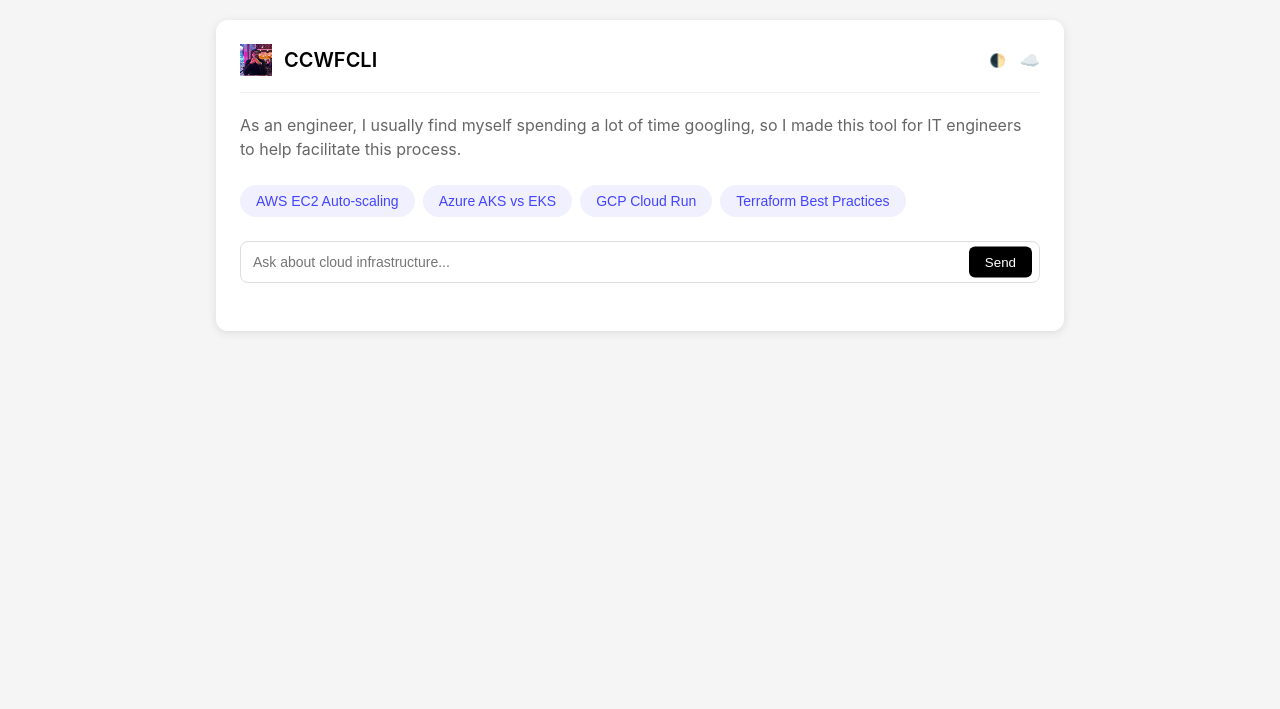
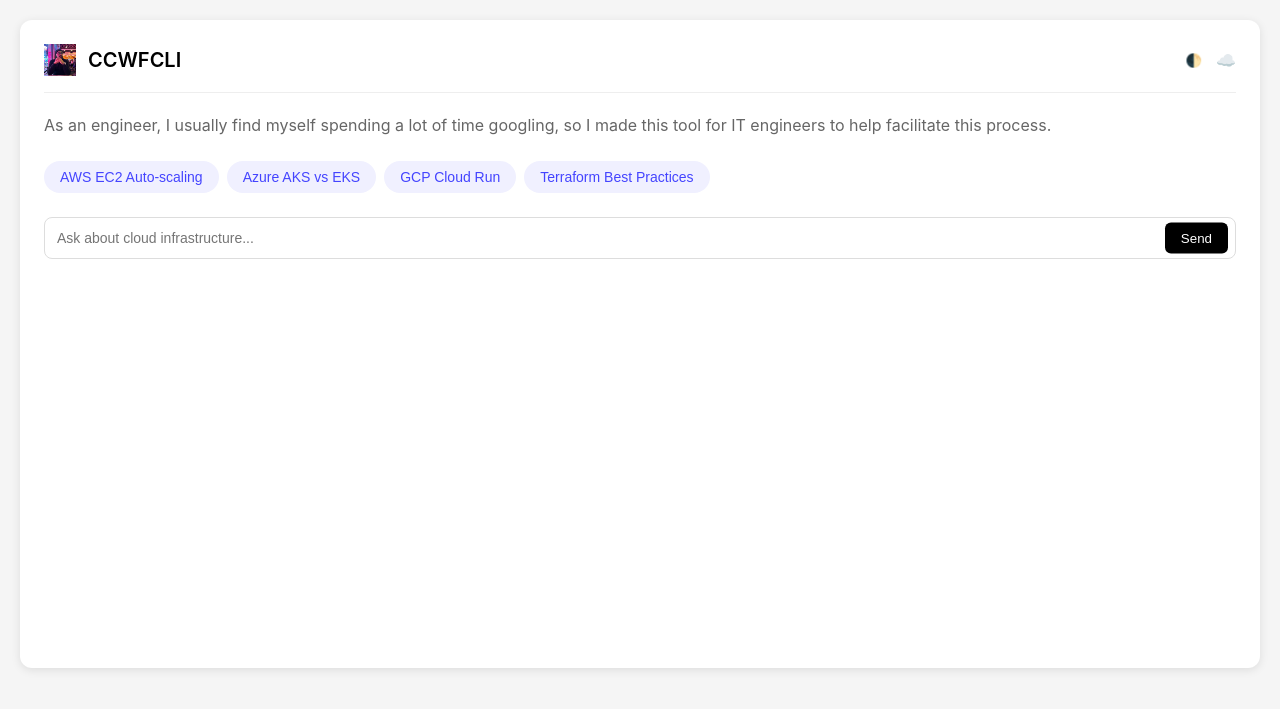
Before and after one commit to cloudcwfranck/cloot, a Flask app: page / in a window 1280 px wide. Shown: the top 709 px of the page. Run offline with Flask 3, Linux system fonts and the light colour scheme; parts of the project's set-up code (start-up, migrations or seed data) failed here and were passed over; some libraries are stand-ins or nearby versions.

Commit message:
Assistant checkpoint: Fix Prism loading and adjust container size
Assistant generated file changes:
- templates/index.html: Fix Prism loading and adjust container size, Fix Prism initialization

---

User prompt:

It is saying prism not identitied. Can you fix that? Also make the screen box larger.

```diff
--- a/templates/index.html
+++ b/templates/index.html
@@ -4,6 +4,7 @@
 <head>
     <title>CCWFCLI</title>
     <link href="https://cdnjs.cloudflare.com/ajax/libs/prismjs/1.29.0/themes/prism.min.css" rel="stylesheet" />
+    <link href="https://cdnjs.cloudflare.com/ajax/libs/prismjs/1.29.0/themes/prism-tomorrow.min.css" rel="stylesheet" />
     <style>
         body {
             font-family: -apple-system, BlinkMacSystemFont, "Segoe UI", Roboto, sans-serif;
@@ -12,7 +13,8 @@
             background: #f5f5f5;
         }
         .chat-container {
-            max-width: 800px;
+            max-width: 1200px;
+            min-height: 600px;
             margin: 0 auto;
             background: white;
             border-radius: 12px;
@@ -212,11 +214,14 @@
     <script src="https://cdnjs.cloudflare.com/ajax/libs/prismjs/1.29.0/prism.min.js"></script>
     <script src="https://cdnjs.cloudflare.com/ajax/libs/prismjs/1.29.0/components/prism-bash.min.js"></script>
     <script src="https://cdnjs.cloudflare.com/ajax/libs/prismjs/1.29.0/components/prism-hcl.min.js"></script>
+    <script src="https://cdnjs.cloudflare.com/ajax/libs/prismjs/1.29.0/plugins/autoloader/prism-autoloader.min.js"></script>
 
     <script>
-        if (typeof Prism !== 'undefined') {
-            Prism.highlightAll();
-        }
+        document.addEventListener('DOMContentLoaded', (event) => {
+            if (typeof Prism !== 'undefined') {
+                Prism.highlightAll();
+            }
+        });
 
         const cloudCommands = [
             'Create EC2 instance',
```
